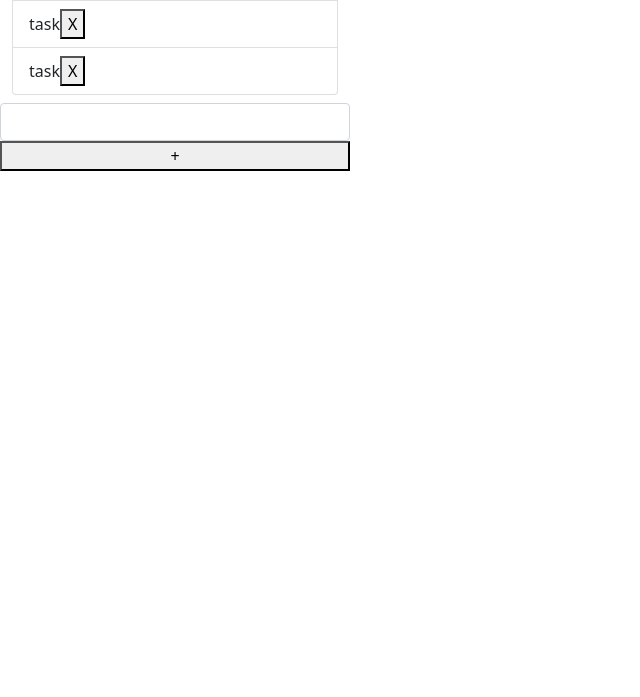
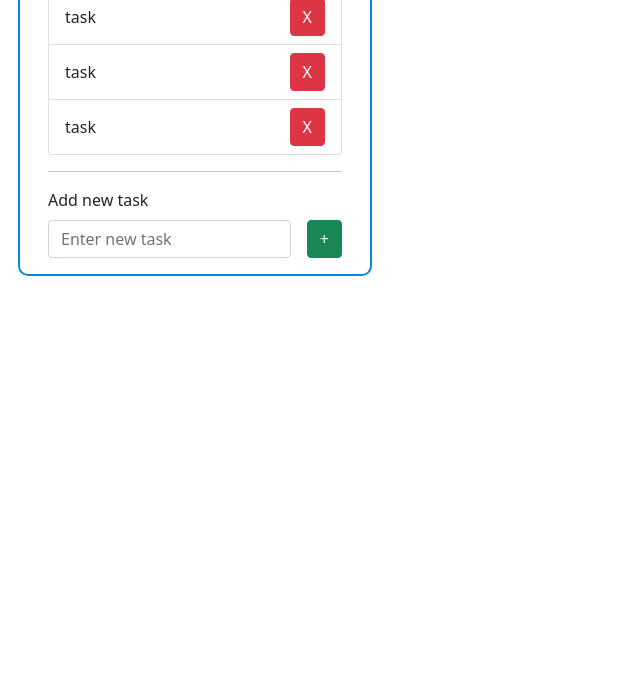
Before and after one commit to Mikhail0731/ToDoApp, a plain HTML site: page index.html in a window 1280 px wide. Shown: the part 103-800 px from the top of the page, without its empty margins (0-640 px from the left). Drawn offline with nearby package versions, Linux system fonts and the light colour scheme.

Commit message:
finish html and css

```diff
--- a/index.html
+++ b/index.html
@@ -8,7 +8,7 @@
      crossorigin="anonymous">
     <script src="https://cdn.jsdelivr.net/npm/bootstrap@5.1.3/dist/js/bootstrap.bundle.min.js" integrity="sha384-ka7Sk0Gln4gmtz2MlQnikT1wXgYsOg+OMhuP+IlRH9sENBO0LRn5q+8nbTov4+1p" crossorigin="anonymous"></script>
     <link rel="stylesheet" href="/style.css">
-    <script src="/script.js"></script>
+    <script src="/script.js" defer></script>
     <title>To Do App</title>
 </head>
 <body>
@@ -20,16 +20,32 @@
           <div class="row">
             <section>
             <ul class="list-group">
-              <li class="list-group-item">task<button>X</button></li>
-             <li class="list-group-item">task<button>X</button></li>
-             <li class="list-group-item">task<button>X</button></li>
+              <li class="task-container
+               list-group-item"><span>task</span><button class="btn btn-danger">X</button></li>
+             <li class="task-container
+             list-group-item"><span>task</span><button class="btn btn-danger" >X</button></li>
+             <li class="task-container
+             list-group-item"><span>task</span><button class="btn btn-danger">X</button></li>
             </ul>
             </section>
-          </div>
-          <div class="row">
-           <label class="form-label" for=""></label>
-           <input class="form-control" type="text" name="" id="">
-           <button>+</button>
+            </div>
+            <div class="row-app-footer">
+
+          <hr>
+          <div class="col">
+            <div class="row">
+              <label class="form-label" for="">Add new task</label>
+              </div>
+              <div class="add-new-container">
+                <input class="form-control" type="text" name="" id="" placeholder="Enter new task">
+                <button class="btn btn-success">+</button>
+              </div>
+
+            </div>
+            <div class="row">
+
+            </div>
+
           </div>
         </div>
       </div>
--- a/style.css
+++ b/style.css
@@ -1,3 +1,16 @@
 body {
   max-width: 350px;
+  outline: 2px solid rgb(12, 136, 218);
+  margin: 20px;
+  border-radius: 8px;
+  padding: 1rem;
 }
+.add-new-container {
+  display: flex;
+  gap: 1rem;
+}
+.task-container {
+  display: flex;
+  justify-content: space-between;
+  align-items: center;
+}
```
